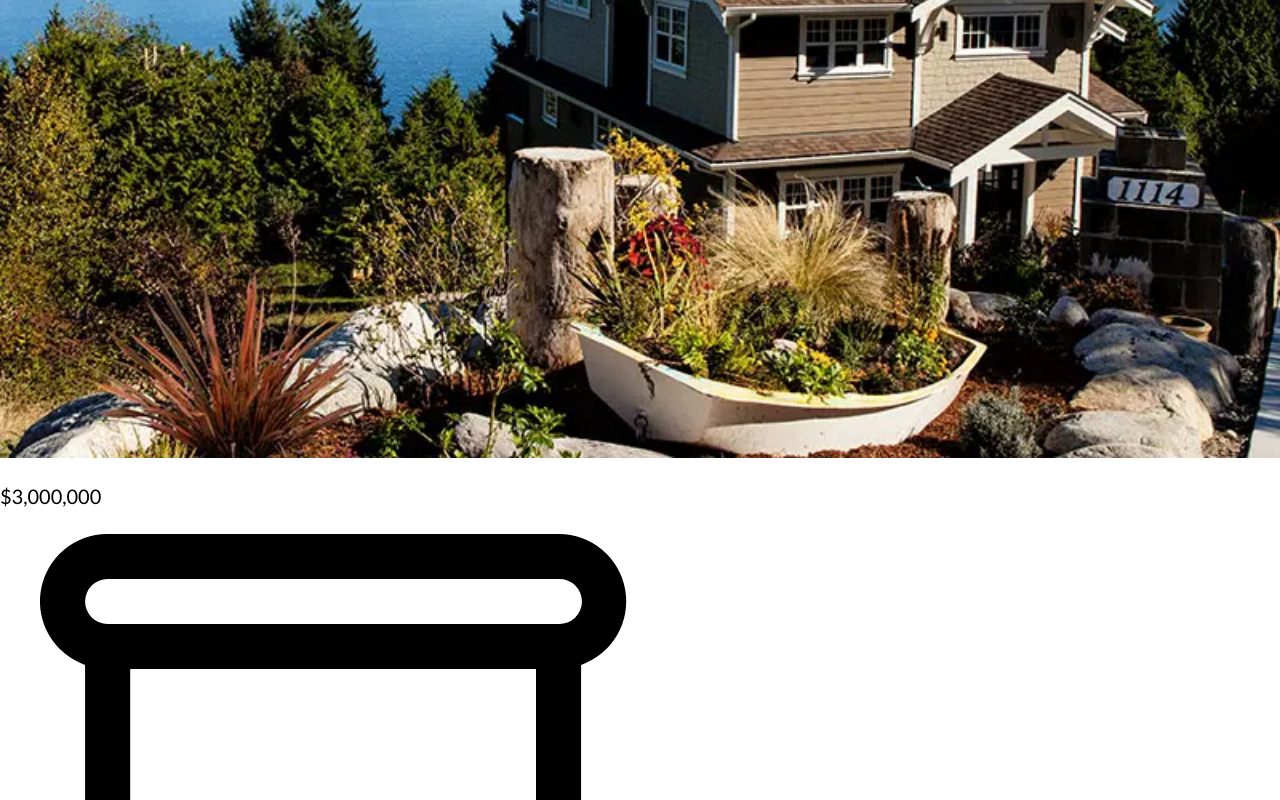
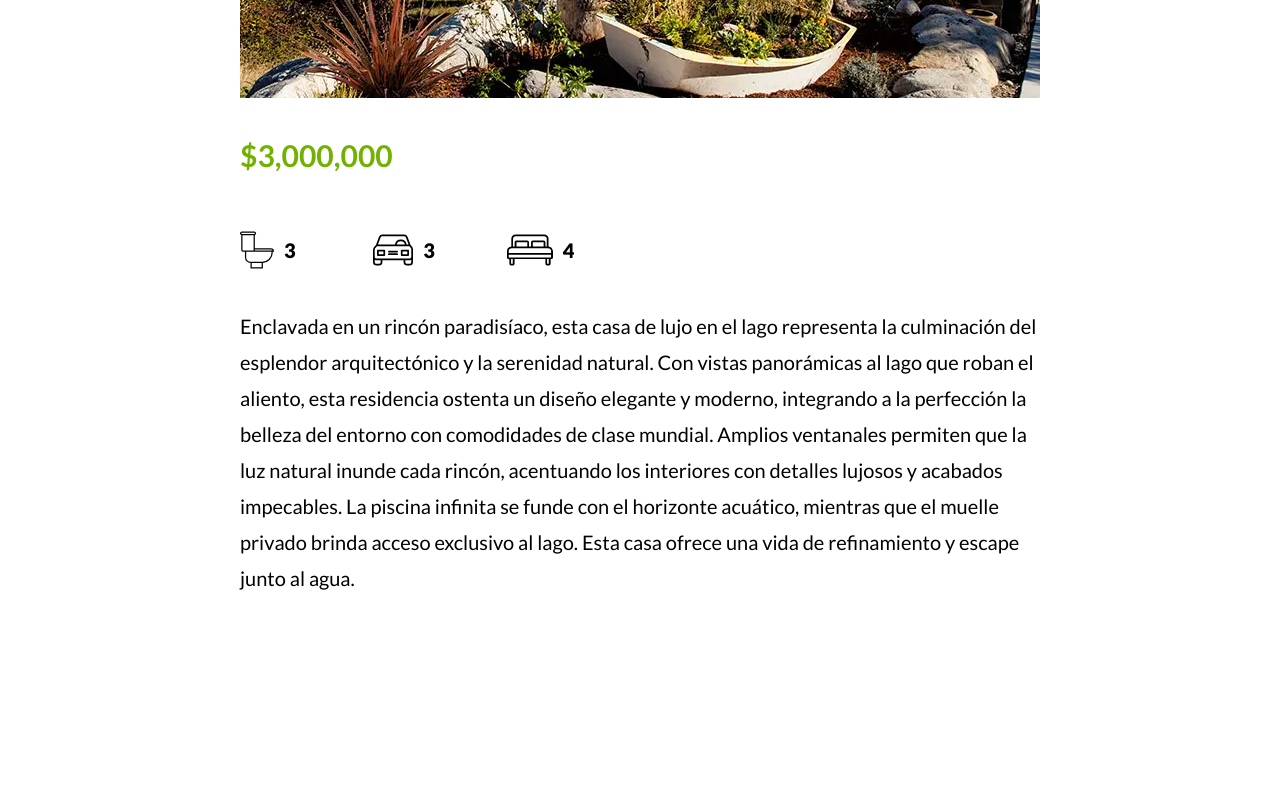
Before and after one commit to prado24/BienesRaices, a website: page anuncio1.html in a window 1280 px wide. Shown: the part 740-1540 px from the top of the page. After the commit the page ends 1361 px from the top, so only its background shows below. Drawn offline with Linux system fonts and the light colour scheme.

Commit message:
Generando estilos a contenido de anuncio1

```diff
--- a/anuncio1.html
+++ b/anuncio1.html
@@ -28,7 +28,8 @@
             <!--Fin Barra-->
         </div>
     </header>
-    <main>
+
+    <main class="contenedor seccion contenido-centrado">
         <h1>Casa de Lujo en el Lago</h1>
 
         <picture>
@@ -37,19 +38,19 @@
             <img src="build/img/anuncio1.jpg" alt="Casa de Lujo en el Lago">
         </picture>
 
-        <div>
-            <p>$3,000,000</p>
-            <ul>
+        <div class="resumen-propiedad">
+            <p class="precio">$3,000,000</p>
+            <ul class="iconos-caracteristicas">
                 <li>
-                    <img loading="lazy" src="build/img/icono_wc.svg" alt="Icono WC ">
+                    <img class="icono" loading="lazy" src="build/img/icono_wc.svg" alt="Icono WC ">
                     <p>3</p>
                 </li>
                 <li>
-                    <img loading="lazy" src="build/img/icono_estacionamiento.svg" alt="Icono Estacionamiento">
+                    <img class="icono" loading="lazy" src="build/img/icono_estacionamiento.svg" alt="Icono Estacionamiento">
                     <p>3</p>
                 </li>
                 <li>
-                    <img loading="lazy" src="build/img/icono_dormitorio.svg" alt="">
+                    <img class="icono" loading="lazy" src="build/img/icono_dormitorio.svg" alt="">
                     <p>4</p>
                 </li>
             </ul>
```
